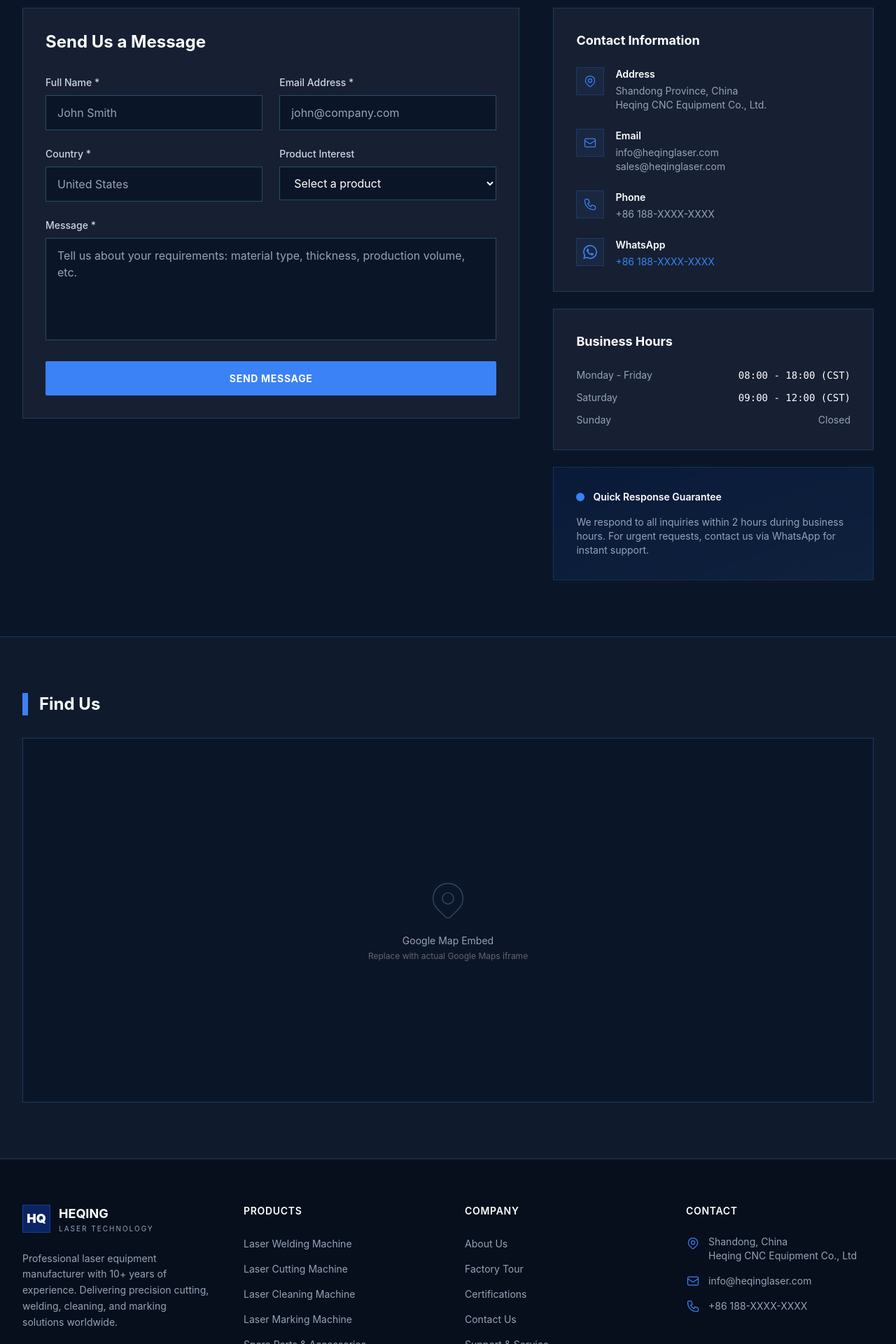
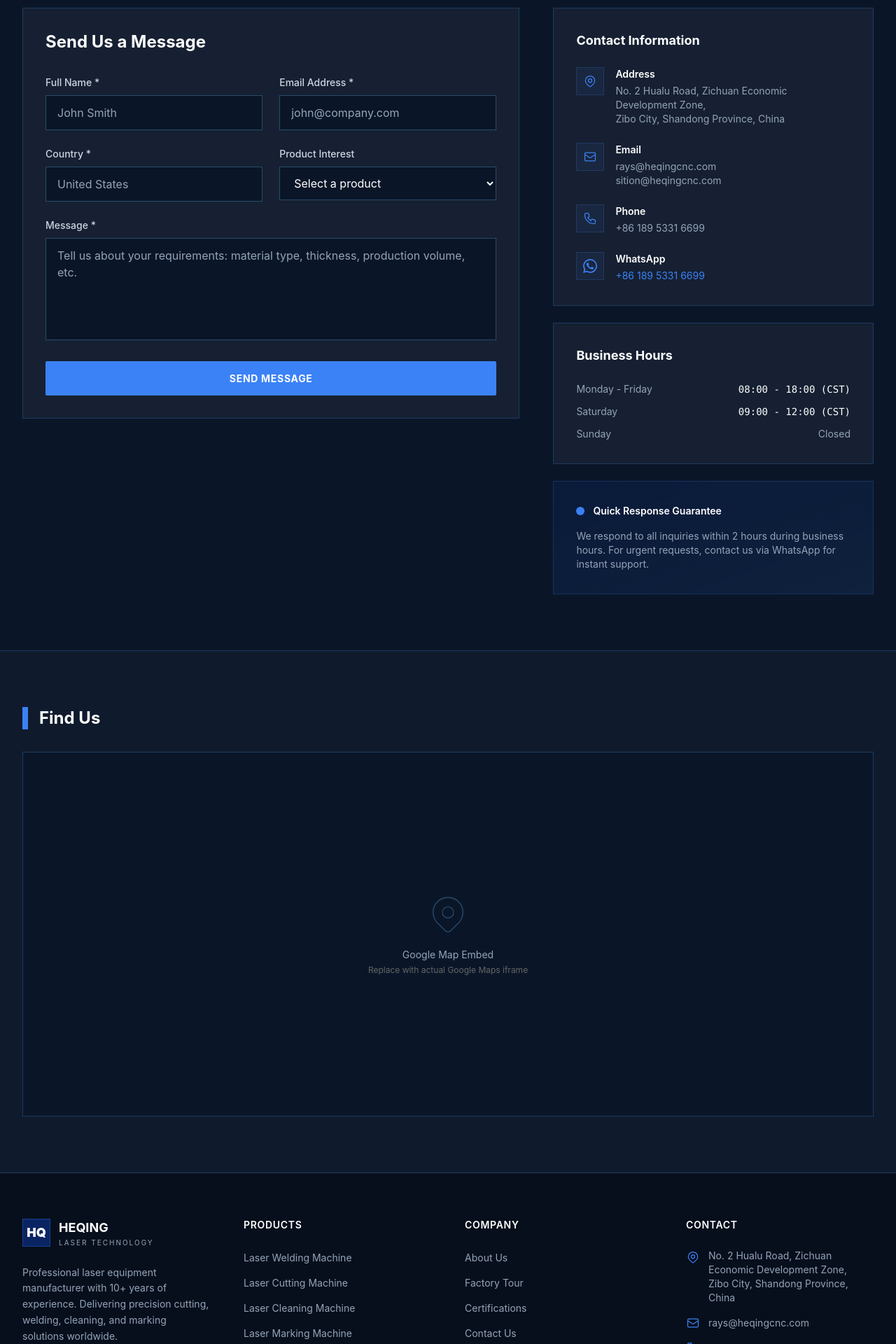
Before and after one commit to sition624/-hqlaser-website, a Next.js app: page /contact in a window 1280 px wide. Shown: the part 420-2340 px from the top of the page at 70% size. Built offline with nearby package versions, Linux system fonts and the light colour scheme; a web font is replaced by a local one.

Commit message:
feat: 更新全站联系方式为真实信息，确认CSS @import顺序正确
Coze-Commit-Type: user
Coze-User-ID: 3313247914569780
Coze-Conversation-ID: 10940187

```diff
--- a/src/app/contact/page.tsx
+++ b/src/app/contact/page.tsx
@@ -138,8 +138,8 @@ export default function ContactPage() {
                     <div>
                       <div className="text-white font-semibold text-sm">Address</div>
                       <div className="text-[#94A3B8] text-sm mt-1">
-                        Shandong Province, China<br />
-                        Heqing CNC Equipment Co., Ltd.
+                        No. 2 Hualu Road, Zichuan Economic Development Zone,<br />
+                        Zibo City, Shandong Province, China
                       </div>
                     </div>
                   </div>
@@ -152,8 +152,8 @@ export default function ContactPage() {
                     </div>
                     <div>
                       <div className="text-white font-semibold text-sm">Email</div>
-                      <div className="text-[#94A3B8] text-sm mt-1">info@heqinglaser.com</div>
-                      <div className="text-[#94A3B8] text-sm">sales@heqinglaser.com</div>
+                      <div className="text-[#94A3B8] text-sm mt-1">rays@heqingcnc.com</div>
+                      <div className="text-[#94A3B8] text-sm">sition@heqingcnc.com</div>
                     </div>
                   </div>
 
@@ -165,7 +165,7 @@ export default function ContactPage() {
                     </div>
                     <div>
                       <div className="text-white font-semibold text-sm">Phone</div>
-                      <div className="text-[#94A3B8] text-sm mt-1">+86 188-XXXX-XXXX</div>
+                      <div className="text-[#94A3B8] text-sm mt-1">+86 189 5331 6699</div>
                     </div>
                   </div>
 
@@ -177,8 +177,8 @@ export default function ContactPage() {
                     </div>
                     <div>
                       <div className="text-white font-semibold text-sm">WhatsApp</div>
-                      <a href="https://wa.me/8618800000000" className="text-[#3B82F6] text-sm mt-1 hover:text-[#2563EB] transition-colors block">
-                        +86 188-XXXX-XXXX
+                      <a href="https://wa.me/8618953316699" className="text-[#3B82F6] text-sm mt-1 hover:text-[#2563EB] transition-colors block">
+                        +86 189 5331 6699
                       </a>
                     </div>
                   </div>
--- a/src/app/page.tsx
+++ b/src/app/page.tsx
@@ -346,7 +346,7 @@ export default function HomePage() {
             <Link href="/contact" className="btn-primary text-base px-10 py-4">
               Get Free Quote
             </Link>
-            <a href="https://wa.me/8618800000000" className="btn-outline text-base px-10 py-4 flex items-center gap-2">
+            <a href="https://wa.me/8618953316699" className="btn-outline text-base px-10 py-4 flex items-center gap-2">
               <svg className="w-5 h-5" fill="currentColor" viewBox="0 0 24 24">
                 <path d="M17.472 14.382c-.297-.149-1.758-.867-2.03-.967-.273-.099-.471-.148-.67.15-.197.297-.767.966-.94 1.164-.173.199-.347.223-.644.075-.297-.15-1.255-.463-2.39-1.475-.883-.788-1.48-1.761-1.653-2.059-.173-.297-.018-.458.13-.606.134-.133.298-.347.446-.52.149-.174.198-.298.298-.497.099-.198.05-.371-.025-.52-.075-.149-.669-1.612-.916-2.207-.242-.579-.487-.5-.669-.51-.173-.008-.371-.01-.57-.01-.198 0-.52.074-.792.372-.272.297-1.04 1.016-1.04 2.479 0 1.462 1.065 2.875 1.213 3.074.149.198 2.096 3.2 5.077 4.487.709.306 1.262.489 1.694.625.712.227 1.36.195 1.871.118.571-.085 1.758-.719 2.006-1.413.248-.694.248-1.289.173-1.413-.074-.124-.272-.198-.57-.347m-5.421 7.403h-.004a9.87 9.87 0 01-5.031-1.378l-.361-.214-3.741.982.998-3.648-.235-.374a9.86 9.86 0 01-1.51-5.26c.001-5.45 4.436-9.884 9.888-9.884 2.64 0 5.122 1.03 6.988 2.898a9.825 9.825 0 012.893 6.994c-.003 5.45-4.437 9.884-9.885 9.884m8.413-18.297A11.815 11.815 0 0012.05 0C5.495 0 .16 5.335.157 11.892c0 2.096.547 4.142 1.588 5.945L.057 24l6.305-1.654a11.882 11.882 0 005.683 1.448h.005c6.554 0 11.89-5.335 11.893-11.893a11.821 11.821 0 00-3.48-8.413z"/>
               </svg>
--- a/src/app/products/hq1530/page.tsx
+++ b/src/app/products/hq1530/page.tsx
@@ -226,7 +226,7 @@ export default function HQ1530Page() {
           </p>
           <div className="flex flex-wrap justify-center gap-4">
             <Link href="/contact" className="btn-primary text-base px-10 py-4">Request a Quote</Link>
-            <a href="https://wa.me/8618800000000" className="btn-outline text-base px-10 py-4">WhatsApp Us</a>
+            <a href="https://wa.me/8618953316699" className="btn-outline text-base px-10 py-4">WhatsApp Us</a>
           </div>
         </div>
       </section>
--- a/src/app/products/hq26a/page.tsx
+++ b/src/app/products/hq26a/page.tsx
@@ -254,7 +254,7 @@ export default function HQ26APage() {
           </p>
           <div className="flex flex-wrap justify-center gap-4">
             <Link href="/contact" className="btn-primary text-base px-10 py-4">Request a Quote</Link>
-            <a href="https://wa.me/8618800000000" className="btn-outline text-base px-10 py-4">WhatsApp Us</a>
+            <a href="https://wa.me/8618953316699" className="btn-outline text-base px-10 py-4">WhatsApp Us</a>
           </div>
         </div>
       </section>
--- a/src/components/Footer.tsx
+++ b/src/components/Footer.tsx
@@ -68,19 +68,19 @@ export default function Footer() {
                   <path strokeLinecap="round" strokeLinejoin="round" strokeWidth={1.5} d="M17.657 16.657L13.414 20.9a1.998 1.998 0 01-2.827 0l-4.244-4.243a8 8 0 1111.314 0z" />
                   <path strokeLinecap="round" strokeLinejoin="round" strokeWidth={1.5} d="M15 11a3 3 0 11-6 0 3 3 0 016 0z" />
                 </svg>
-                <span className="text-[#94A3B8] text-sm">Shandong, China<br/>Heqing CNC Equipment Co., Ltd</span>
+                <span className="text-[#94A3B8] text-sm">No. 2 Hualu Road, Zichuan Economic Development Zone,<br/>Zibo City, Shandong Province, China</span>
               </li>
               <li className="flex items-center gap-3">
                 <svg className="w-5 h-5 text-[#3B82F6] shrink-0" fill="none" stroke="currentColor" viewBox="0 0 24 24">
                   <path strokeLinecap="round" strokeLinejoin="round" strokeWidth={1.5} d="M3 8l7.89 5.26a2 2 0 002.22 0L21 8M5 19h14a2 2 0 002-2V7a2 2 0 00-2-2H5a2 2 0 00-2 2v10a2 2 0 002 2z" />
                 </svg>
-                <span className="text-[#94A3B8] text-sm">info@heqinglaser.com</span>
+                <span className="text-[#94A3B8] text-sm">rays@heqingcnc.com</span>
               </li>
               <li className="flex items-center gap-3">
                 <svg className="w-5 h-5 text-[#3B82F6] shrink-0" fill="none" stroke="currentColor" viewBox="0 0 24 24">
                   <path strokeLinecap="round" strokeLinejoin="round" strokeWidth={1.5} d="M3 5a2 2 0 012-2h3.28a1 1 0 01.948.684l1.498 4.493a1 1 0 01-.502 1.21l-2.257 1.13a11.042 11.042 0 005.516 5.516l1.13-2.257a1 1 0 011.21-.502l4.493 1.498a1 1 0 01.684.949V19a2 2 0 01-2 2h-1C9.716 21 3 14.284 3 6V5z" />
                 </svg>
-                <span className="text-[#94A3B8] text-sm">+86 188-XXXX-XXXX</span>
+                <span className="text-[#94A3B8] text-sm">+86 189 5331 6699</span>
               </li>
             </ul>
           </div>
@@ -89,7 +89,7 @@ export default function Footer() {
         {/* Bottom bar */}
         <div className="mt-16 pt-8 border-t border-[#1E3A5F] flex flex-col md:flex-row justify-between items-center gap-4">
           <p className="text-[#94A3B8] text-sm">
-            © 2024 Heqing CNC Equipment Co., Ltd. All rights reserved.
+            © 2024 Shandong Heqing CNC Equipment Co., Ltd. All rights reserved.
           </p>
           <div className="flex gap-6">
             <a href="#" className="text-[#94A3B8] text-sm hover:text-[#CBD5E1] transition-colors">Privacy Policy</a>
```
